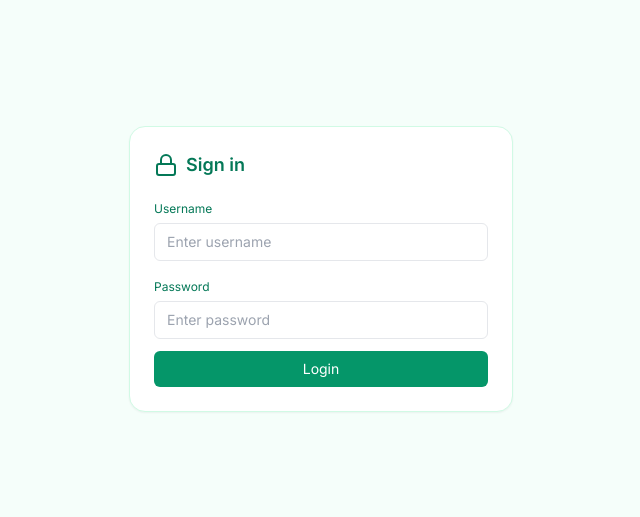
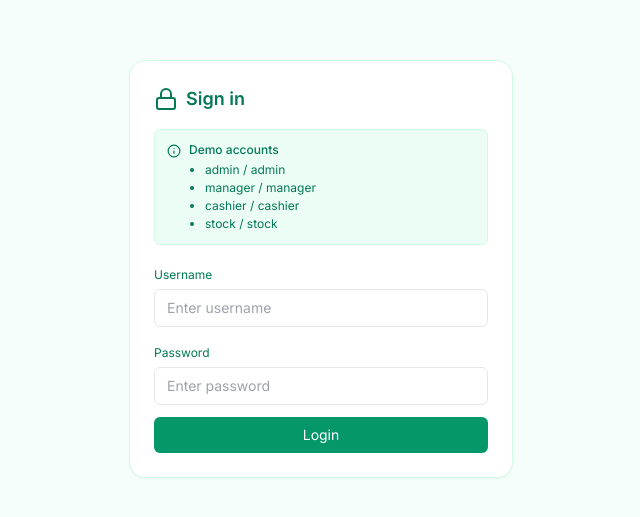
Before and after one commit to flamesuserresource4/frontend-repo_7u25mi9f_u6q4cx, a React (Vite) app: page / in a window 1280 px wide. Shown: the part 131-648 px from the top of the page, without its empty margins (319-959 px from the left). Built offline with nearby package versions, Linux system fonts and the light colour scheme; a web font is replaced by a local one.

Commit message:
Update project prj_7u25mi9f - 2025-11-07T12:03:55.895Z

```diff
--- a/src/components/Login.jsx
+++ b/src/components/Login.jsx
@@ -1,5 +1,5 @@
 import React, { useState } from 'react';
-import { Lock } from 'lucide-react';
+import { Lock, Info } from 'lucide-react';
 
 const USERS = [
   { username: 'admin', password: 'admin', name: 'Aisha Khan', role: 'admin' },
@@ -27,14 +27,26 @@ export default function Login({ onLogin }) {
           <Lock />
           <h2 className="font-semibold text-lg">Sign in</h2>
         </div>
+        <div className="mb-4 flex items-start gap-2 text-xs text-emerald-700 bg-emerald-50 border border-emerald-100 rounded-md p-3">
+          <Info className="shrink-0 mt-0.5" size={14} />
+          <div>
+            <div className="font-medium">Demo accounts</div>
+            <ul className="list-disc ml-4 mt-1 space-y-0.5">
+              <li>admin / admin</li>
+              <li>manager / manager</li>
+              <li>cashier / cashier</li>
+              <li>stock / stock</li>
+            </ul>
+          </div>
+        </div>
         <form onSubmit={submit} className="space-y-3">
           <div>
-            <label className="text-xs text-emerald-700">Username</label>
-            <input value={username} onChange={(e)=>setUsername(e.target.value)} className="mt-1 w-full border rounded-md px-3 py-2 text-sm focus:outline-none focus:ring-2 focus:ring-emerald-300" placeholder="Enter username" />
+            <label htmlFor="username" className="text-xs text-emerald-700">Username</label>
+            <input id="username" value={username} onChange={(e)=>setUsername(e.target.value)} className="mt-1 w-full border rounded-md px-3 py-2 text-sm focus:outline-none focus:ring-2 focus:ring-emerald-300" placeholder="Enter username" autoComplete="username" />
           </div>
           <div>
-            <label className="text-xs text-emerald-700">Password</label>
-            <input type="password" value={password} onChange={(e)=>setPassword(e.target.value)} className="mt-1 w-full border rounded-md px-3 py-2 text-sm focus:outline-none focus:ring-2 focus:ring-emerald-300" placeholder="Enter password" />
+            <label htmlFor="password" className="text-xs text-emerald-700">Password</label>
+            <input id="password" type="password" value={password} onChange={(e)=>setPassword(e.target.value)} className="mt-1 w-full border rounded-md px-3 py-2 text-sm focus:outline-none focus:ring-2 focus:ring-emerald-300" placeholder="Enter password" autoComplete="current-password" />
           </div>
           {error && <div className="text-xs text-red-600">{error}</div>}
           <button type="submit" className="w-full mt-2 bg-emerald-600 text-white rounded-md py-2 text-sm hover:bg-emerald-700">Login</button>
```
Also changed, not shown: 1 other file (tests, documents, lock files or other folders).
